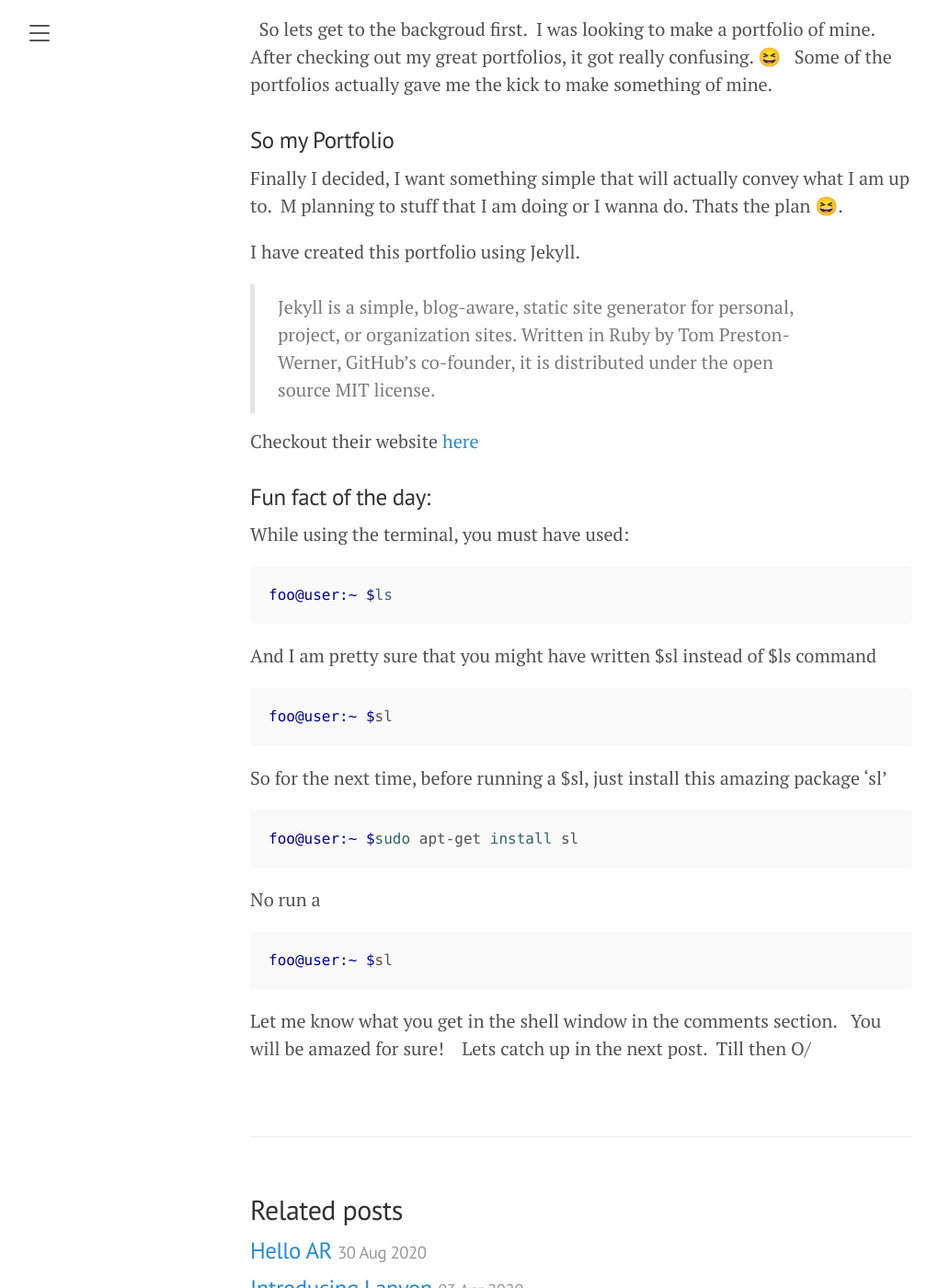
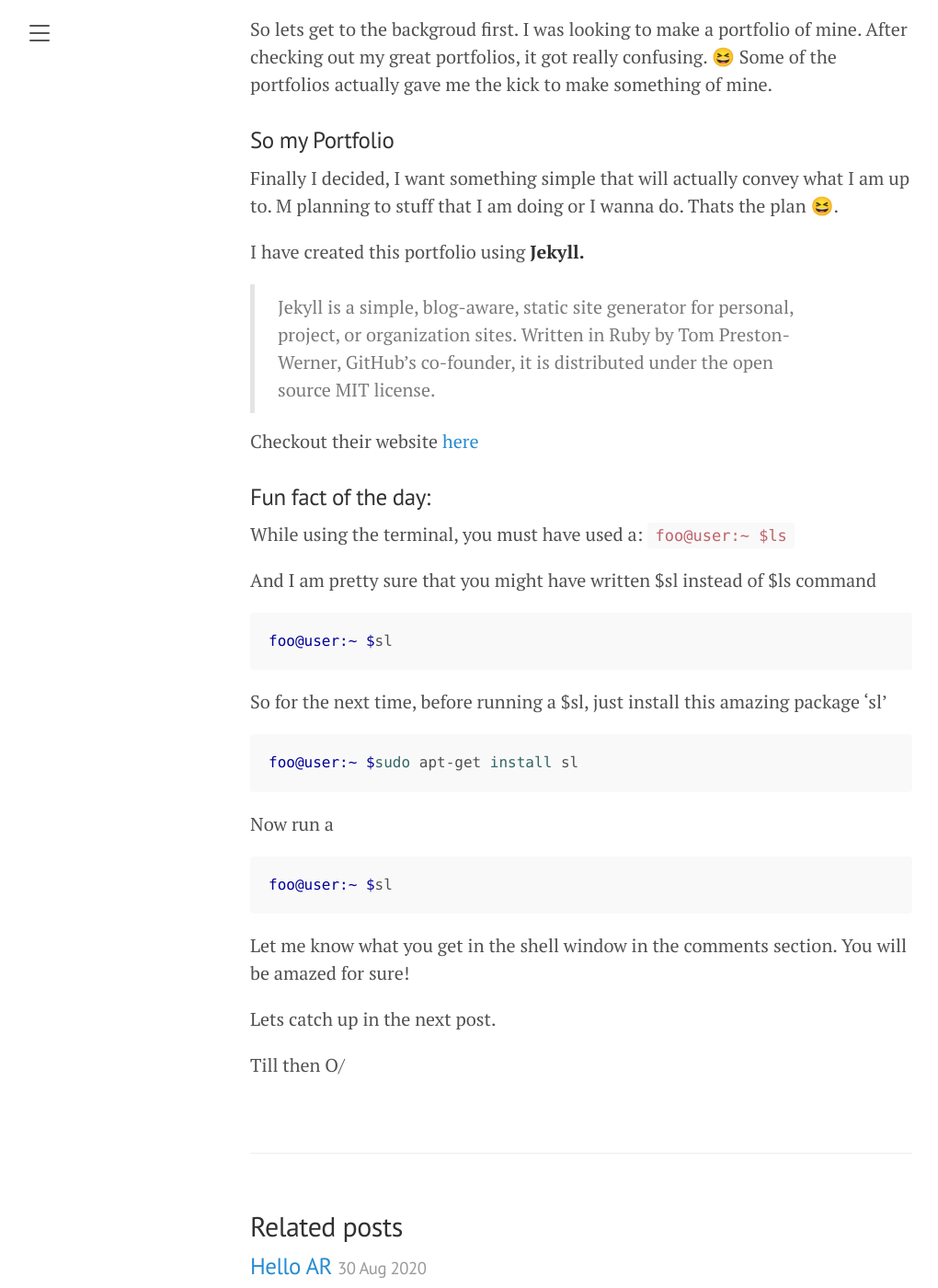
Before and after one commit to IshaanBhatnagar25/IshaanBhatnagar25.github.io, a Jekyll site: the page built from _posts/2020-10-04-HelloWorld.md, in a window 1280 px wide and 1400 px high, scrolled down 375 px. Shown: the whole window at 92% size, without its empty margins (8-1028 px from the left). Built offline with Jekyll 4.4.1, drawn with Linux system fonts in a browser that asks for light colours; nearby versions of some CDN libraries.

Commit message:
Blog1-fix2

````diff
--- a/_posts/2020-10-04-HelloWorld.md
+++ b/_posts/2020-10-04-HelloWorld.md
@@ -4,30 +4,30 @@ title: Hello World
 snippet: The First Blog
 ---
 
-Hey there! &nbsp;
+Hey there!
 <p>
-So finally I have decided to come up with a Blogpost-based Portfolio. &nbsp;
+So finally I have decided to come up with a Blogpost-based Portfolio.
 Being the first blogpost of mine, I am really confused about what to write and how to write.😉
 </p>
-&nbsp;
-So lets get to the backgroud first.&nbsp;
-I was looking to make a portfolio of mine. After checking out my great portfolios, it got really confusing. 😆 &nbsp;
-Some of the portfolios actually gave me the kick to make something of mine.&nbsp;
+
+<p>
+So lets get to the backgroud first.
+I was looking to make a portfolio of mine. After checking out my great portfolios, it got really confusing. 😆
+Some of the portfolios actually gave me the kick to make something of mine.
+</p>
 
 ### So my Portfolio
-Finally I decided, I want something simple that will actually convey what I am up to.&nbsp;
-M planning to stuff that I am doing or I wanna do. Thats the plan 😆.&nbsp;
-
-I have created this portfolio using Jekyll. &nbsp;
+<p>
+Finally I decided, I want something simple that will actually convey what I am up to.
+M planning to stuff that I am doing or I wanna do. Thats the plan 😆.
+</p>
+I have created this portfolio using <strong>Jekyll. </strong>
 >Jekyll is a simple, blog-aware, static site generator for personal, project, or organization sites. Written in Ruby by Tom Preston-Werner, GitHub's co-founder, it is distributed under the open source MIT license.
 
-Checkout their website [here](https://jekyllrb.com/)&nbsp;
+Checkout their website [here](https://jekyllrb.com/)
 
 ### Fun fact of the day:
-While using the terminal, you must have used:
-```console
-foo@user:~ $ls
-```
+While using the terminal, you must have used a: <code>foo@user:~ $ls</code>
 
 And I am pretty sure that you might have written $sl instead of $ls command
 ```console
@@ -37,13 +37,13 @@ So for the next time, before running a $sl, just install this amazing package 's
 ```console
 foo@user:~ $sudo apt-get install sl
 ```
-No run a
+Now run a
 ```console
 foo@user:~ $sl
 ```
-
-Let me know what you get in the shell window in the comments section.  &nbsp;
-You will be amazed for sure!&nbsp;
-&nbsp;
-Lets catch up in the next post.&nbsp;
-Till then O/
+<p>
+Let me know what you get in the shell window in the comments section.
+You will be amazed for sure!
+</p>
+<p>Lets catch up in the next post.</p>
+<p>Till then O/</p>
````
